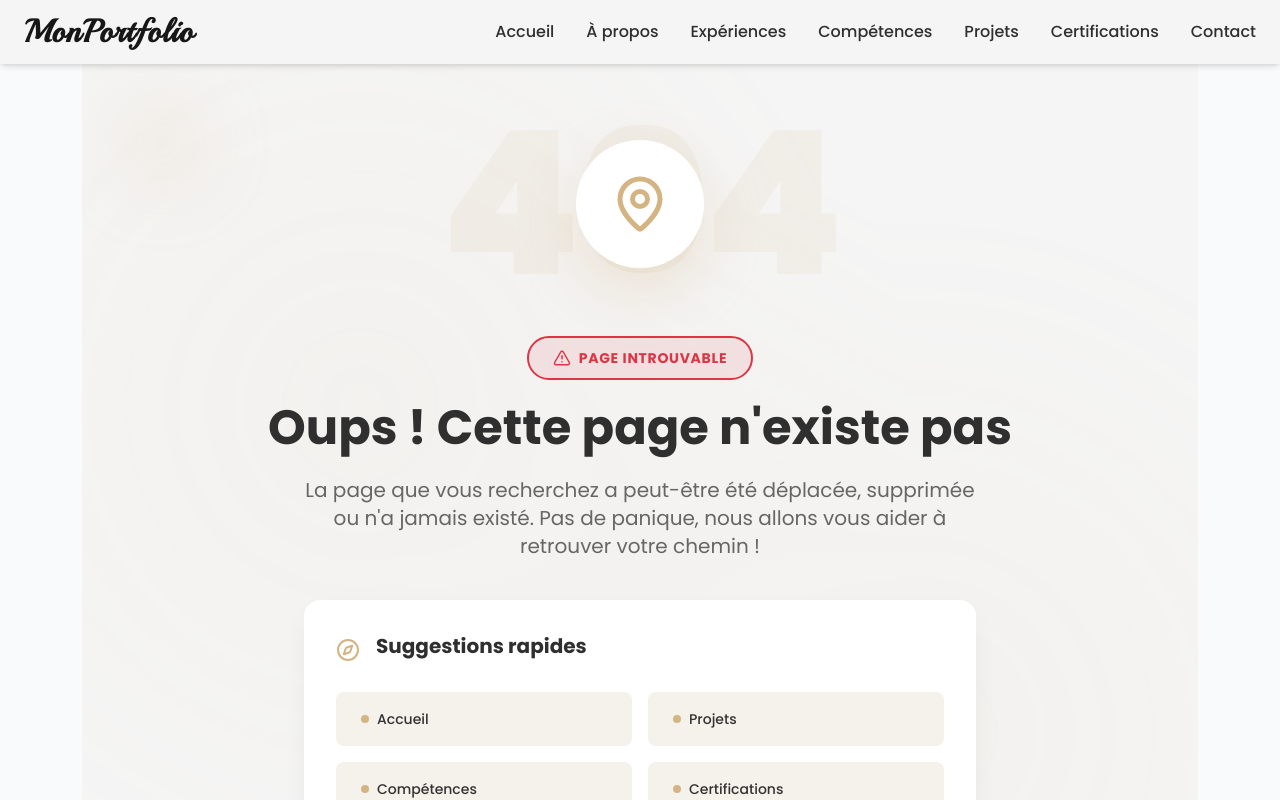
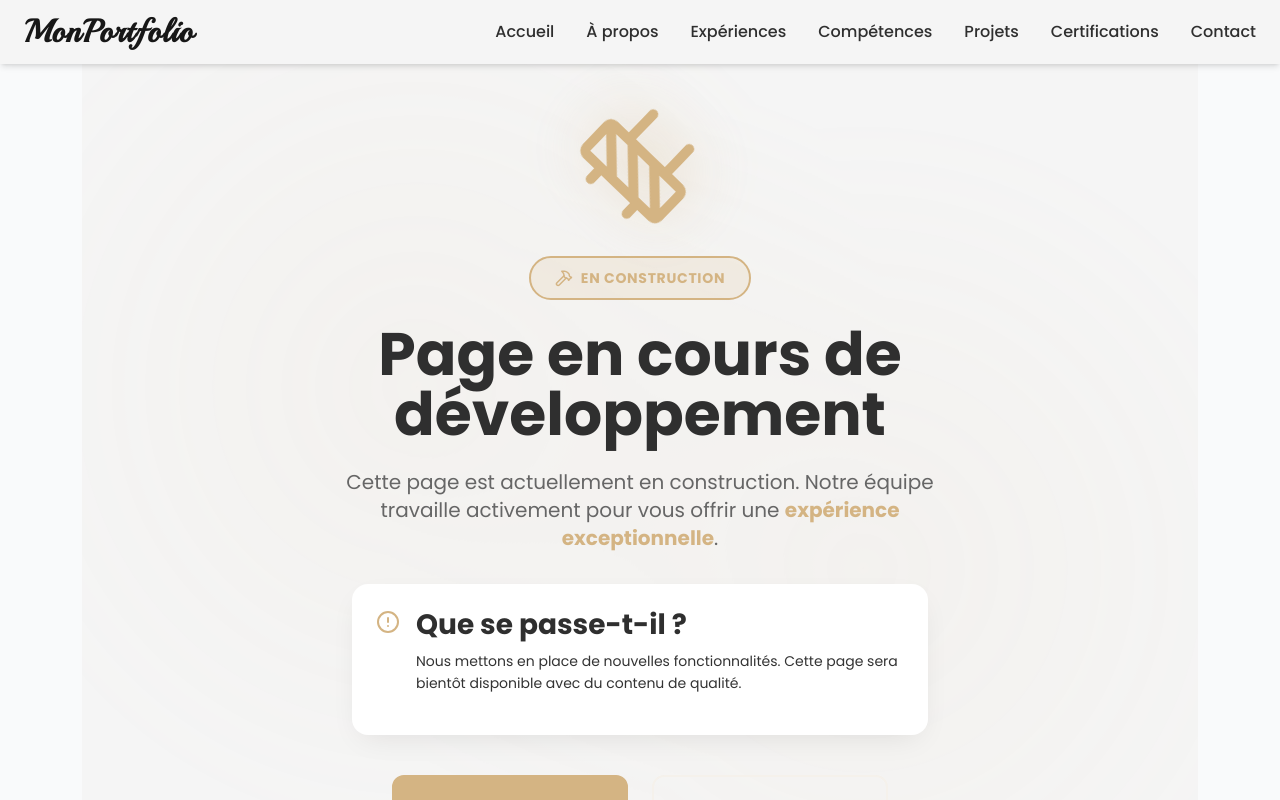
Before and after one commit to eadarak00/portfolio, a React (Vite) app: page /experiences in a window 1280 px wide. Shown: the top 800 px of the page. Built offline with nearby package versions, Linux system fonts and the light colour scheme.

Commit message:
feat: page pour les experiences

```diff
--- /dev/null
+++ b/src/pages/Experiences.jsx
@@ -0,0 +1,9 @@
+import UnderConstruction from "../components/EnConstruction";
+
+export default function Experiences() {
+    return (
+        <>
+        <UnderConstruction/>
+        </>
+    );
+}
--- a/src/pages/Home.jsx
+++ b/src/pages/Home.jsx
@@ -1,3 +1,4 @@
+import Certifications from "../components/Certifications";
 import FeaturedProjects from "../components/FeaturedProjects";
 import MainHero from "../components/MainHero";
 import Stack from "../components/Stack";
@@ -9,6 +10,7 @@ export default function HomePage() {
       <MainHero/>
       <Stack/>
       <FeaturedProjects/>
+      <Certifications/>
     </main>
   );
 }
--- a/src/routes/AppRouter.jsx
+++ b/src/routes/AppRouter.jsx
@@ -5,6 +5,8 @@ import Projects from '../pages/Projects';
 import Contact from '../pages/Contact';
 import NotFound from '../pages/NotFound';
 import Skills from '../pages/Skills';
+import CertificationsPage from '../pages/CertificationsPages';
+import Experiences from '../pages/Experiences';
 
 export default function AppRouter() {
   return (
@@ -14,6 +16,8 @@ export default function AppRouter() {
       <Route path="/projets" element={<Projects />} />
       <Route path="/contact" element={<Contact />} />
       <Route path="/competences" element={<Skills />} />
+      <Route path="/certifications" element={<CertificationsPage />} />
+      <Route path="/experiences" element={<Experiences />} />
       <Route path="*" element={<NotFound />} />
     </Routes>
   );
```
